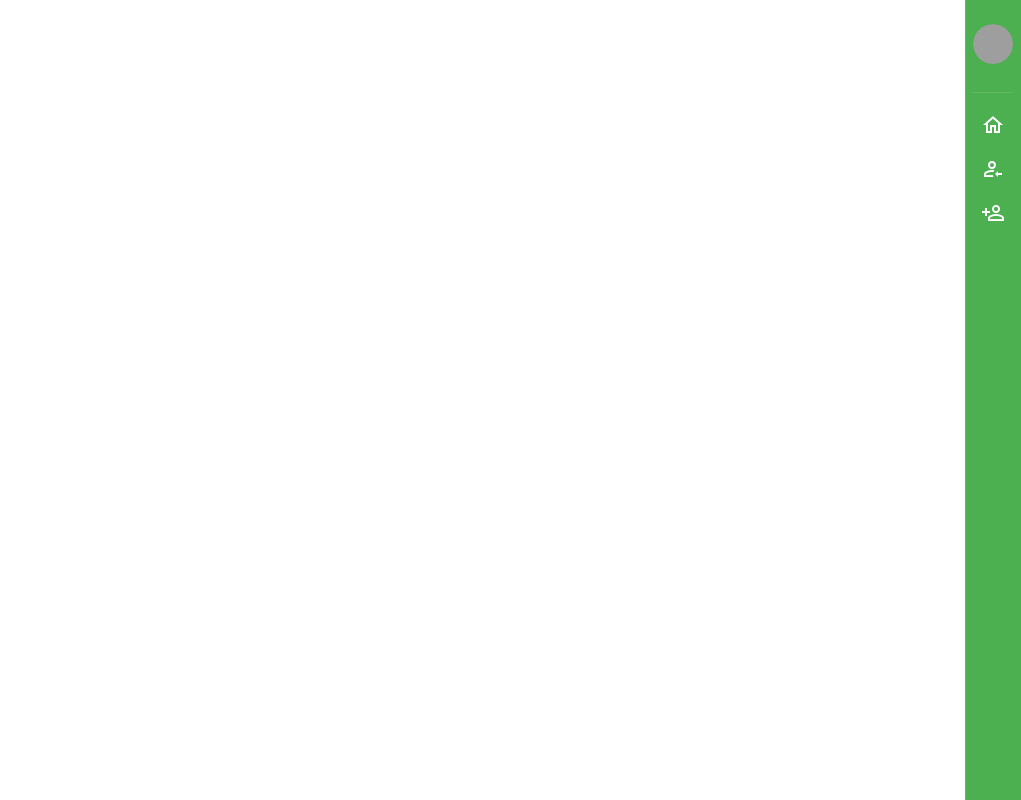
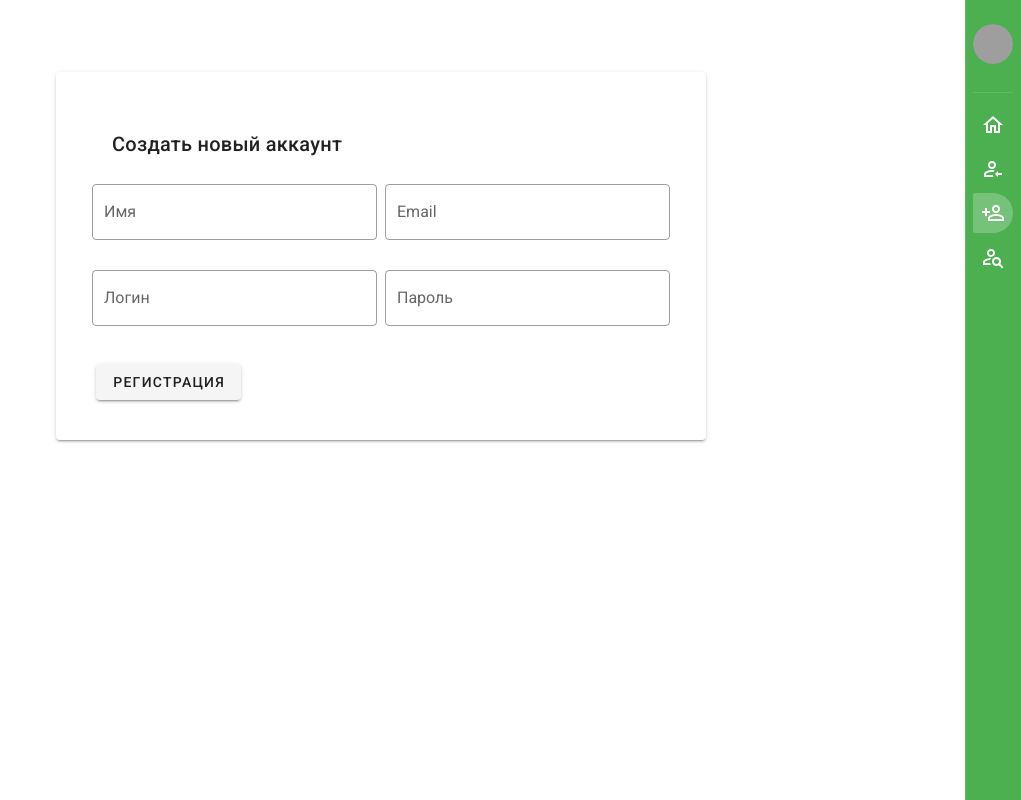
Before and after one commit to crpRuky/sn, a Vue app: page /registration in a window 1280 px wide. Shown: the whole page, without its empty margins (259-1280 px from the left). Built offline with nearby package versions, Linux system fonts and the light colour scheme; grey boxes are pictures that could not be loaded.

Commit message:
registration added

```diff
--- a/src/App.vue
+++ b/src/App.vue
@@ -12,6 +12,7 @@
 
       <v-list nav shaped dense>
 
+        <!-- main -->
         <v-list-item two-line>
           <v-list-item-avatar style="margin-left: -8px; margin-right: 23px">
             <img src="https://randomuser.me/api/portraits/men/7.jpg">
@@ -35,7 +36,7 @@
         </v-list-item>
 
 
-
+        <!-- log -->
         <v-list-item link to="/login" v-if="!current_user">
           <v-list-item-icon>
             <v-icon>mdi-account-arrow-left-outline</v-icon>
@@ -56,11 +57,21 @@
           </v-list-item-content>
         </v-list-item>
 
+        <!-- reg -->
+        <v-list-item link to="/registration" v-if="!current_user">
+          <v-list-item-icon>
+            <v-icon>mdi-account-plus-outline</v-icon>
+          </v-list-item-icon>
 
+          <v-list-item-content>
+            <v-list-item-title class="text-left">Регистрация</v-list-item-title>
+          </v-list-item-content>
+        </v-list-item>
 
+        <!-- find -->
         <v-list-item link to="/users" exact>
           <v-list-item-icon>
-            <v-icon>mdi-account-plus-outline</v-icon>
+            <v-icon>mdi-account-search-outline</v-icon>
           </v-list-item-icon>
 
           <v-list-item-content>
--- a/src/components/UserCard.vue
+++ b/src/components/UserCard.vue
@@ -36,7 +36,7 @@
     props: {
         username:String,
         city:String,
-        id:Number,
+        id:String,
         image:String
     }
   }
--- a/src/router/index.js
+++ b/src/router/index.js
@@ -24,6 +24,11 @@ const routes = [
     path: '/login',
     name: 'Login',
     component: () => import('../views/Login.vue')
+  },
+  {
+    path: '/registration',
+    name: 'Registration',
+    component: () => import('../views/Registration.vue')
   }
 ]
 
--- a/src/views/Friends.vue
+++ b/src/views/Friends.vue
@@ -21,7 +21,7 @@ export default {
   },
   methods: {
     getUsers(){
-      this.axios.get(`https://api.npoint.io/77ea9f8e27a6895be323`)
+      this.axios.get(`http://37.77.104.246/api/jsonstorage/?id=e42c3957000fa1d66e09c8b7f48c08fa`)
       .then((response) => {
         this.userList = response.data;
       })
--- a/src/views/Login.vue
+++ b/src/views/Login.vue
@@ -38,7 +38,7 @@ export default {
   },
   methods: {
     auth(){
-      this.axios.get(`https://api.npoint.io/77ea9f8e27a6895be323`)
+      this.axios.get(`http://37.77.104.246/api/jsonstorage/?id=e42c3957000fa1d66e09c8b7f48c08fa`)
       .then((response) => {
         let done = false;
         for (let user of response.data) {
--- a/src/views/Profile.vue
+++ b/src/views/Profile.vue
@@ -22,7 +22,7 @@
                 <p>
                     Город: {{page_user.city}}
                 </p>
-                <p>
+                <p v-if="page_user.company != ''">
                     Место работы: {{page_user.company}}
                 </p>
             </v-col>
@@ -58,7 +58,7 @@ export default {
   },
   methods: {
     getUser(){
-      this.axios.get(`https://api.npoint.io/77ea9f8e27a6895be323`)
+      this.axios.get(`http://37.77.104.246/api/jsonstorage/?id=e42c3957000fa1d66e09c8b7f48c08fa`)
       .then((response) => {
         for (let user of response.data) {
             if (user.login == this.id) {
@@ -69,7 +69,7 @@ export default {
       })
     },
     getUserPosts(){
-        this.axios.get(`https://api.npoint.io/b986d215bf022cf1ead0`)
+        this.axios.get(`http://37.77.104.246/api/jsonstorage/?id=0cbd142cb7084279fa79dda38caac266`)
         .then((response) => {
             for (let user of response.data) {
                 if (user.login == this.id) {
--- /dev/null
+++ b/src/views/Registration.vue
@@ -0,0 +1,102 @@
+<template>
+    <div class="d-flex justify-center">
+        <v-card width="650px" class="mt-12 pa-10">
+            <v-card-title>
+                Создать новый аккаунт
+            </v-card-title>
+
+            <v-row class="pl-2 pr-2 mt-2">
+                <v-text-field
+                    label="Имя"
+                    v-model="name"
+                    type="name"
+                    outlined
+                    class="mr-1"
+                ></v-text-field>
+                <v-text-field
+                    label="Email"
+                    v-model="email"
+                    type="email"
+                    outlined
+                    class="ml-1"
+                ></v-text-field>
+            </v-row>
+
+            <v-row class="pl-2 pr-2 mb-2">
+                <v-text-field
+                    label="Логин"
+                    v-model="login"
+                    outlined
+                    class="mr-1"
+                ></v-text-field>
+
+                <v-text-field
+                    label="Пароль"
+                    v-model="password"
+                    type="password"
+                    outlined
+                    class="ml-1"
+                ></v-text-field>
+            </v-row>
+
+            <v-btn v-on:click="reg">
+                Регистрация
+            </v-btn>
+        </v-card>
+    </div>
+</template>
+
+<script>
+export default {
+  name: 'Registration',
+  components: {
+  },
+  data() {
+      return {
+          password:'',
+          login:'',
+          name:'',
+          email:'',
+          company:'Unknown',
+          photo:'https://upload.wikimedia.org/wikipedia/commons/9/99/Sample_User_Icon.png',
+          city:'Unknown',
+          website:'None'
+      }
+  },
+  methods: {
+    reg() {
+      this.axios.get(`http://www.geoplugin.net/json.gp`)
+      .then((response) => {
+        this.city = response.data.geoplugin_city;
+        let form_data = {
+            "login": this.login,
+            "password": this.password,
+            "name": this.name,
+            "website": this.website,
+            "email": this.email,
+            "city": this.city,
+            "company": this.company,
+            "photo": this.photo
+        }
+        this.axios.get(`http://37.77.104.246/api/jsonstorage/?id=e42c3957000fa1d66e09c8b7f48c08fa`)
+        .then((response) => {
+            response.data.push(form_data);
+            this.axios.put(`http://37.77.104.246/api/jsonstorage/?id=e42c3957000fa1d66e09c8b7f48c08fa`, response.data)
+            .then(() => {
+                this.$emit('login', form_data);
+                this.$router.push('/users/' + form_data.login);
+            });
+        });
+      });
+    },
+  },
+  watch: {
+      route() {
+
+      }
+  },
+  mounted() {
+
+  }
+}
+</script>
```
